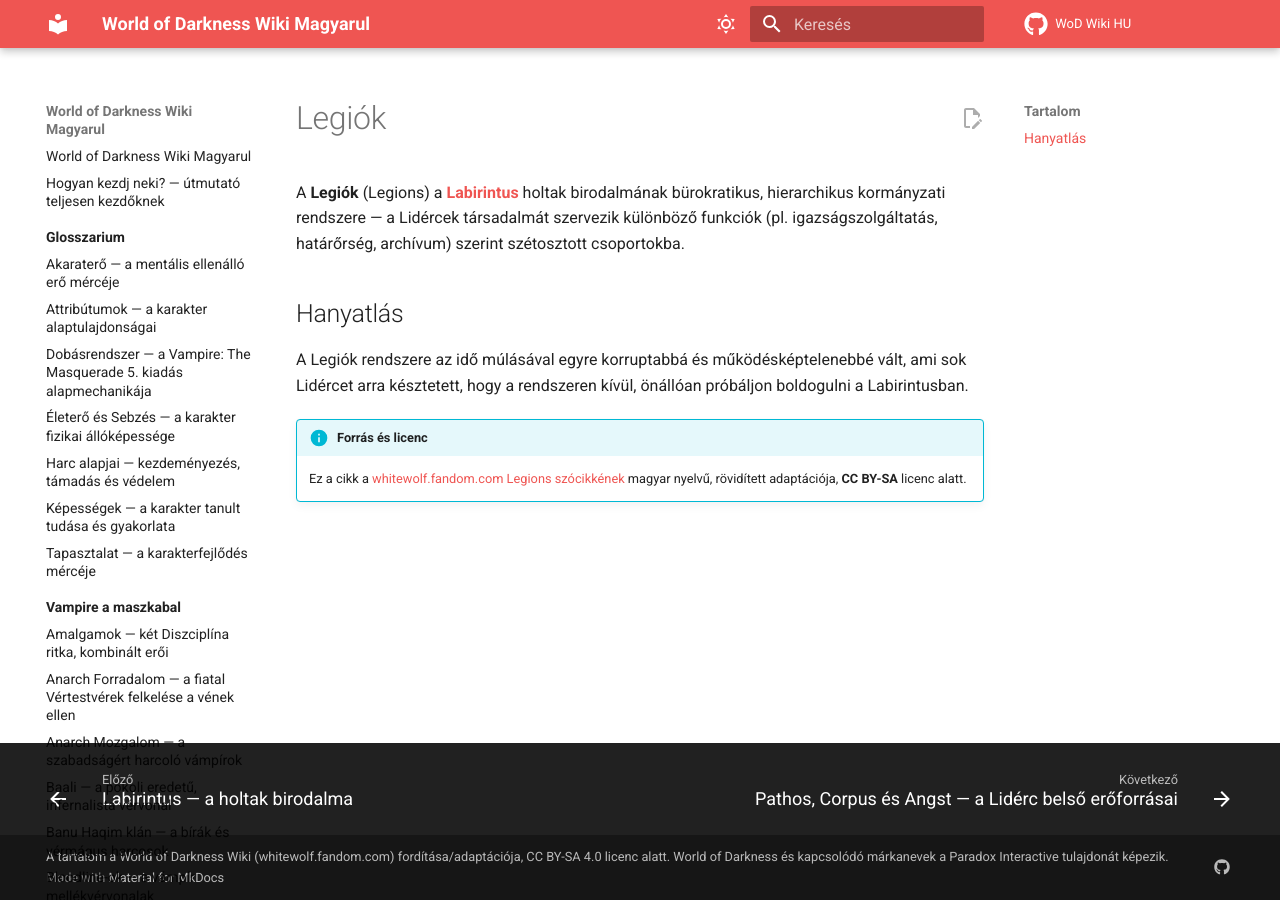
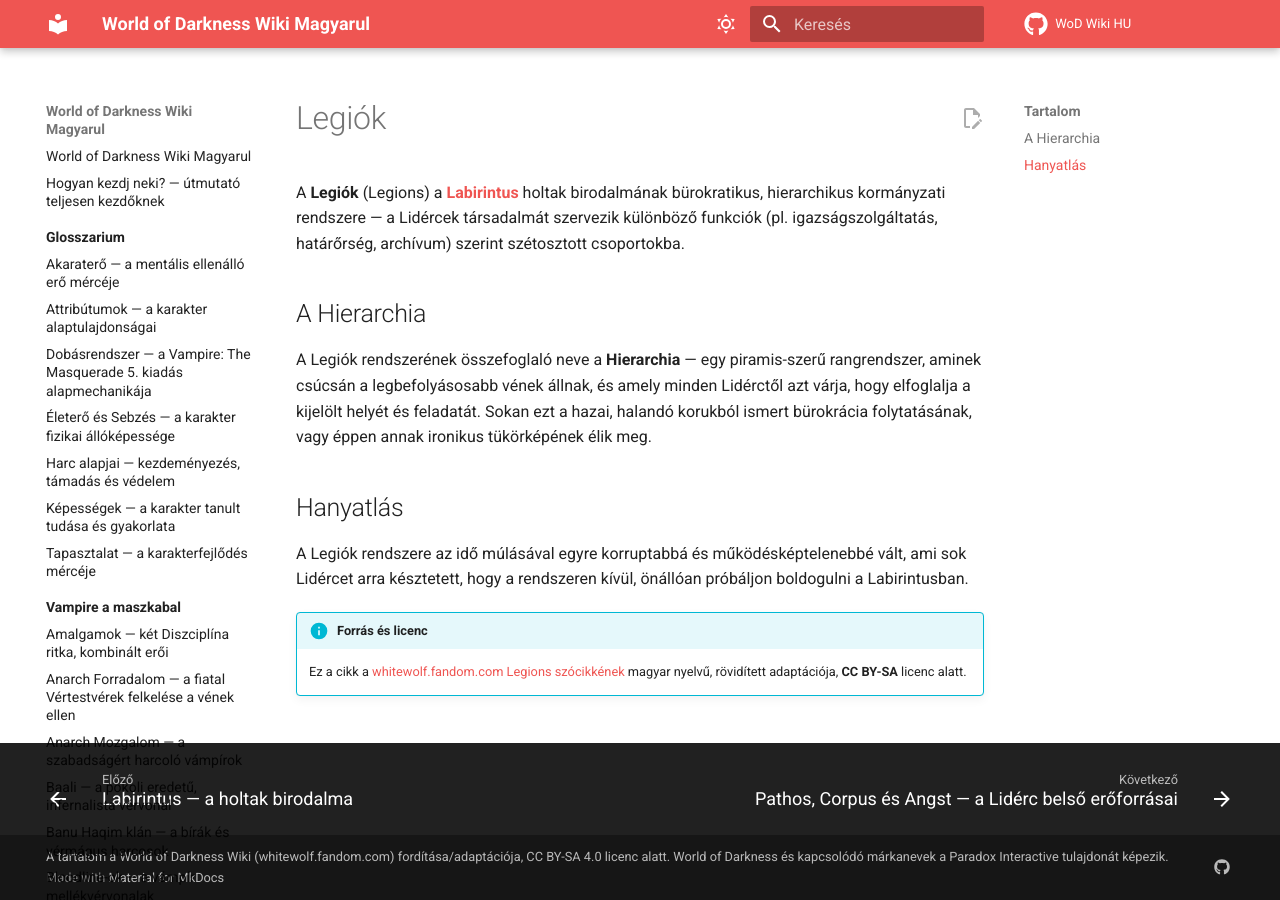
Before and after one commit to davidszentgyorgyi/wod-hu, an MkDocs documentation site: the page built from docs/wraith-a-feledes/legiok.md, in a window 1280 px wide. Built offline with MkDocs 1.6.1 and Material for MkDocs 9.7.7, drawn with Linux system fonts in a browser that asks for light colours; comment, search, counter and statistics services are not loaded.

Commit message:
Expand Legiok article with the Hierarchy naming and framing
Original summary naming the overall pyramid system "Hierarchia" and
noting how wraiths relate to it as an echo of mortal bureaucracy.

Co-Authored-By: Claude Sonnet 5 <noreply@anthropic.com>

```diff
--- a/docs/wraith-a-feledes/legiok.md
+++ b/docs/wraith-a-feledes/legiok.md
@@ -11,6 +11,13 @@ A **Legiók** (Legions) a **[Labirintus](labirintus.md)** holtak birodalmának b
 hierarchikus kormányzati rendszere — a Lidércek társadalmát szervezik különböző funkciók
 (pl. igazságszolgáltatás, határőrség, archívum) szerint szétosztott csoportokba.
 
+## A Hierarchia
+
+A Legiók rendszerének összefoglaló neve a **Hierarchia** — egy piramis-szerű rangrendszer,
+aminek csúcsán a legbefolyásosabb vének állnak, és amely minden Lidérctől azt várja, hogy
+elfoglalja a kijelölt helyét és feladatát. Sokan ezt a hazai, halandó korukból ismert
+bürokrácia folytatásának, vagy éppen annak ironikus tükörképének élik meg.
+
 ## Hanyatlás
 
 A Legiók rendszere az idő múlásával egyre korruptabbá és működésképtelenebbé vált, ami sok
```
